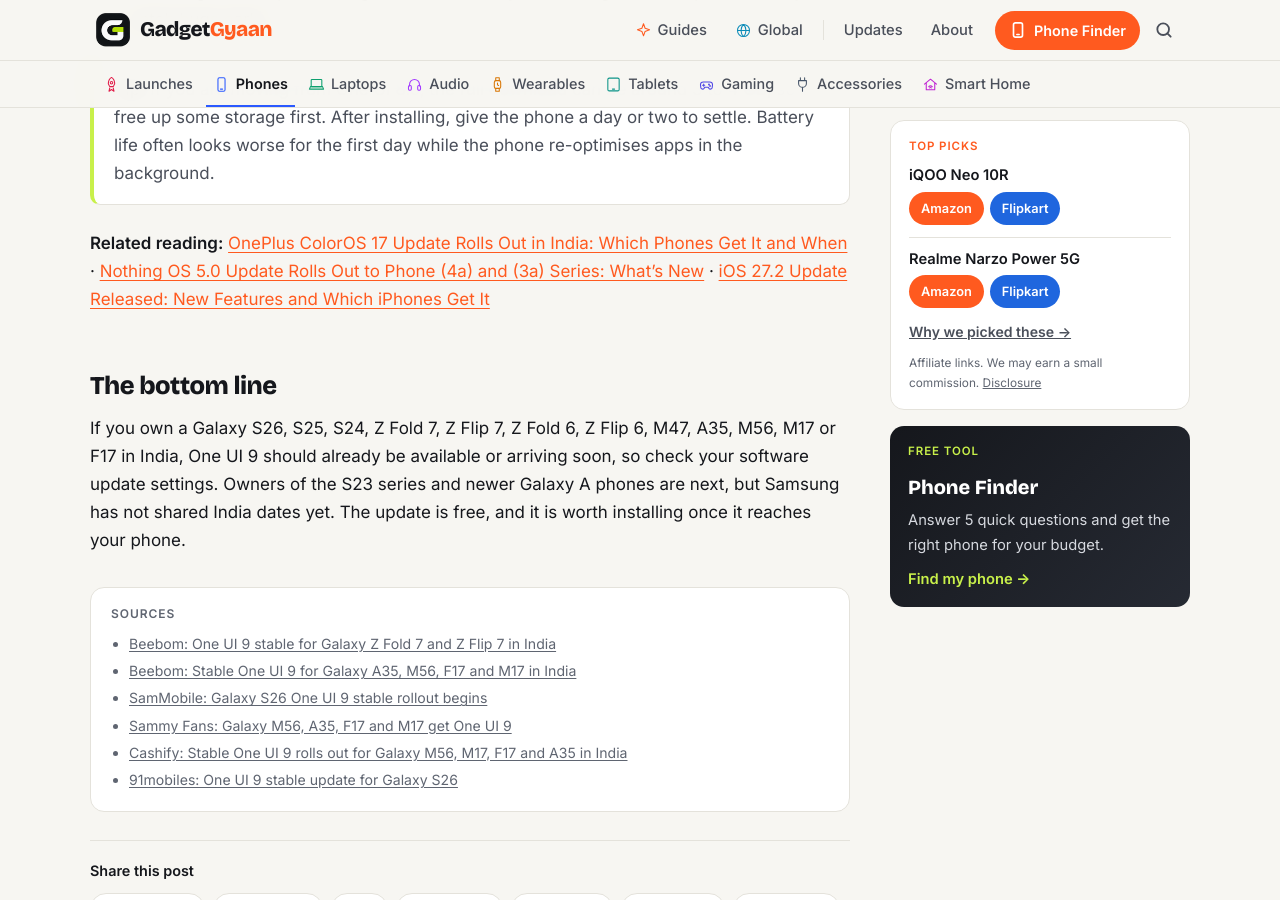
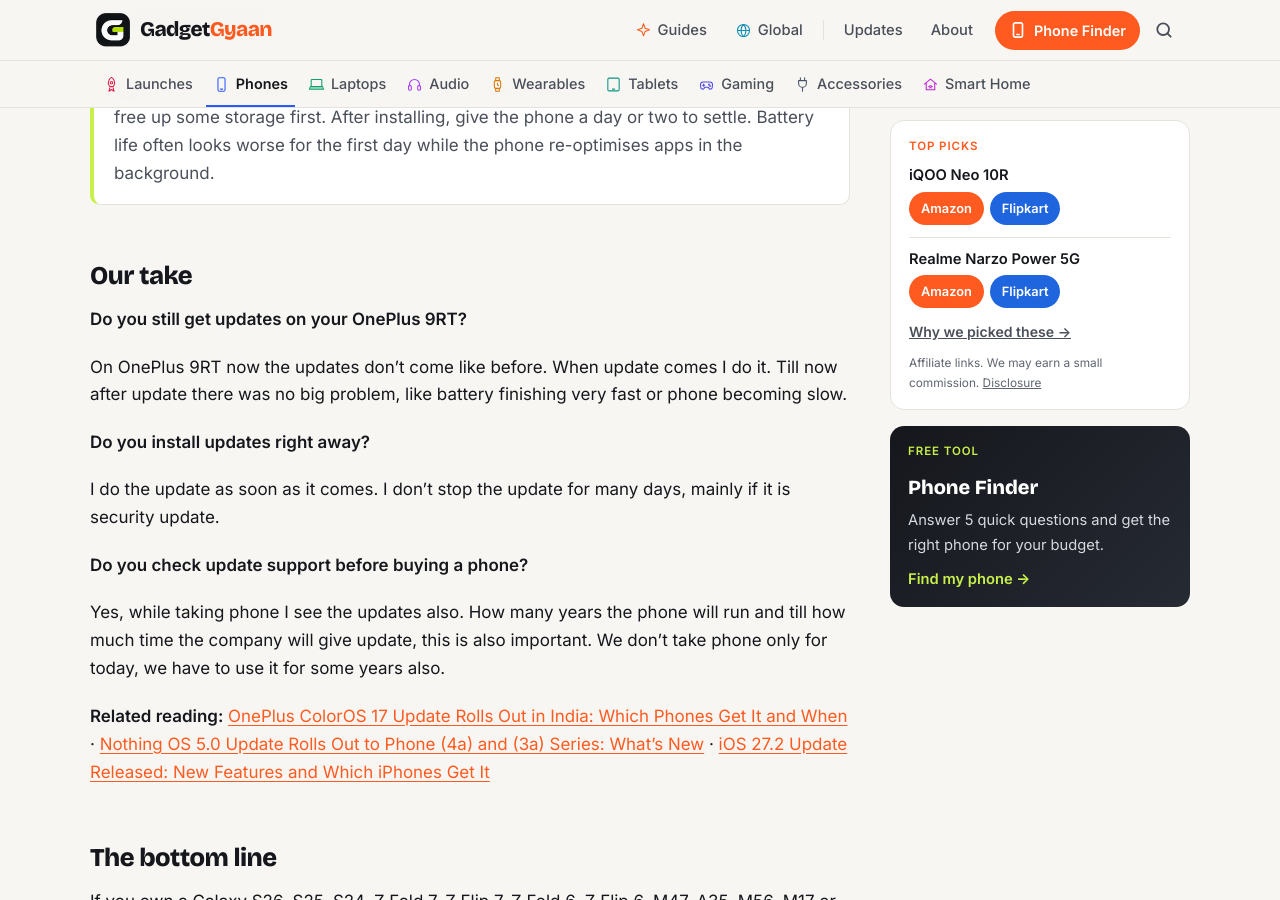
Before and after one commit to kiteksood167/kiteksood167.github.io, a Jekyll site: the page built from _posts/2026-10-25-samsung-one-ui-9-update-india-galaxy-phones.md, in a window 1280 px wide and 900 px high, scrolled down 4271 px. Built offline with Jekyll 4.4.1, drawn with Linux system fonts in a browser that asks for light colours; comment, search, counter and statistics services are not loaded; some of the changed text lies outside the part shown.

Commit message:
Our take: budget phones under $300, One UI 9 update, smartwatches for iPhone, ANC headphones under $100
Co-Authored-By: Claude Opus 5.5 <noreply@anthropic.com>
Claude-Session: https://claude.ai/code/session_019q2TsaYyUfQwBS5iqKAhGu

```diff
--- a/_posts/2026-10-25-samsung-one-ui-9-update-india-galaxy-phones.md
+++ b/_posts/2026-10-25-samsung-one-ui-9-update-india-galaxy-phones.md
@@ -91,6 +91,20 @@ Some Galaxy AI features vary by model, so older or cheaper phones may not get ev
 
 > **Tip:** If you are moving from One UI 8.5, the full download can be around 3 to 4 GB, so free up some storage first. After installing, give the phone a day or two to settle. Battery life often looks worse for the first day while the phone re-optimises apps in the background.
 
+## Our take
+
+**Do you still get updates on your OnePlus 9RT?**
+
+On OnePlus 9RT now the updates don't come like before. When update comes I do it. Till now after update there was no big problem, like battery finishing very fast or phone becoming slow.
+
+**Do you install updates right away?**
+
+I do the update as soon as it comes. I don't stop the update for many days, mainly if it is security update.
+
+**Do you check update support before buying a phone?**
+
+Yes, while taking phone I see the updates also. How many years the phone will run and till how much time the company will give update, this is also important. We don't take phone only for today, we have to use it for some years also.
+
 **Related reading:** [OnePlus ColorOS 17 Update Rolls Out in India: Which Phones Get It and When](/oneplus-coloros-17-update-india-schedule/) · [Nothing OS 5.0 Update Rolls Out to Phone (4a) and (3a) Series: What's New](/nothing-os-5-update-phone-4a-3a-series/) · [iOS 27.2 Update Released: New Features and Which iPhones Get It](/ios-27-2-update-features-eligible-iphones/)
 
 ## The bottom line
```
Also changed, not shown: other parts of _posts/2026-10-25-samsung-one-ui-9-update-india-galaxy-phones.md (+1 -1 lines), _posts/2026-10-21-best-budget-phones-under-300.md (+15 -1 lines), _posts/2026-10-23-best-noise-cancelling-headphones-under-100.md (+11 -1 lines), _posts/2026-10-25-best-smartwatches-for-iphone.md (+15 -1 lines).
